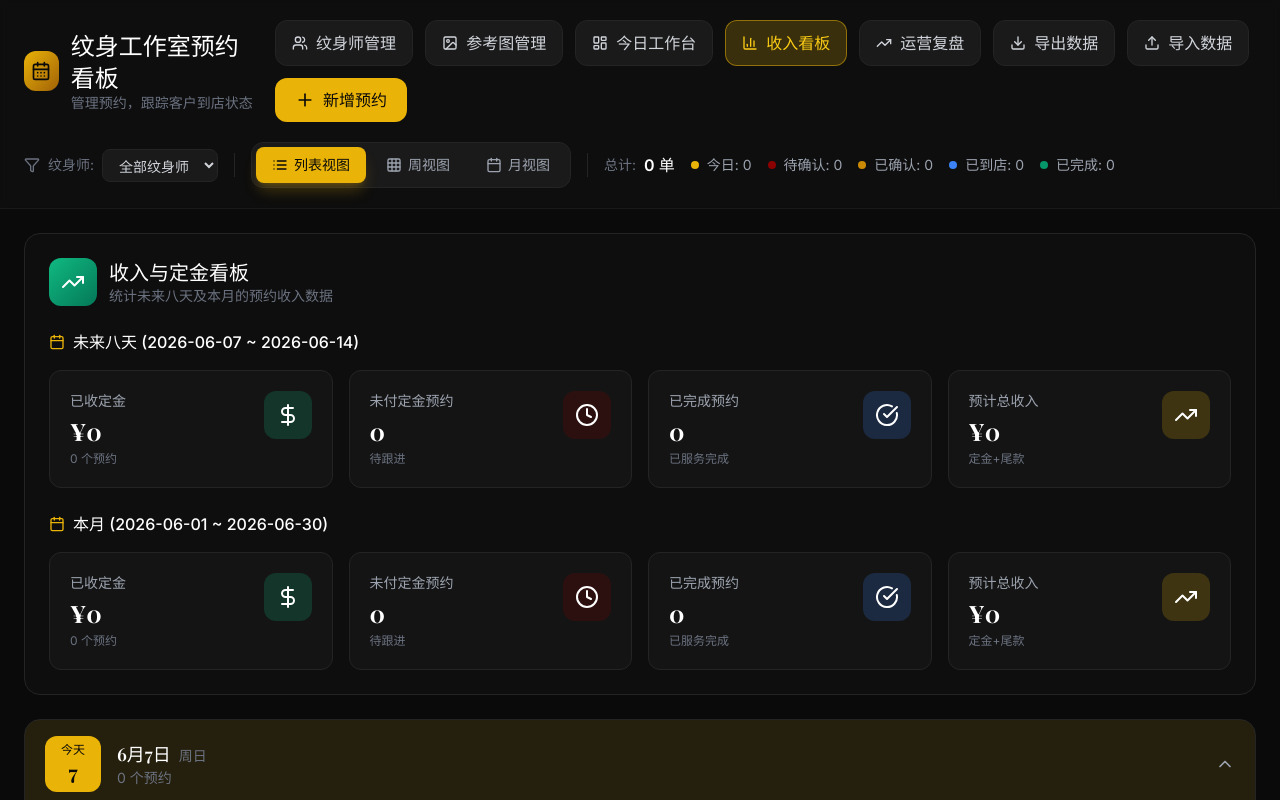
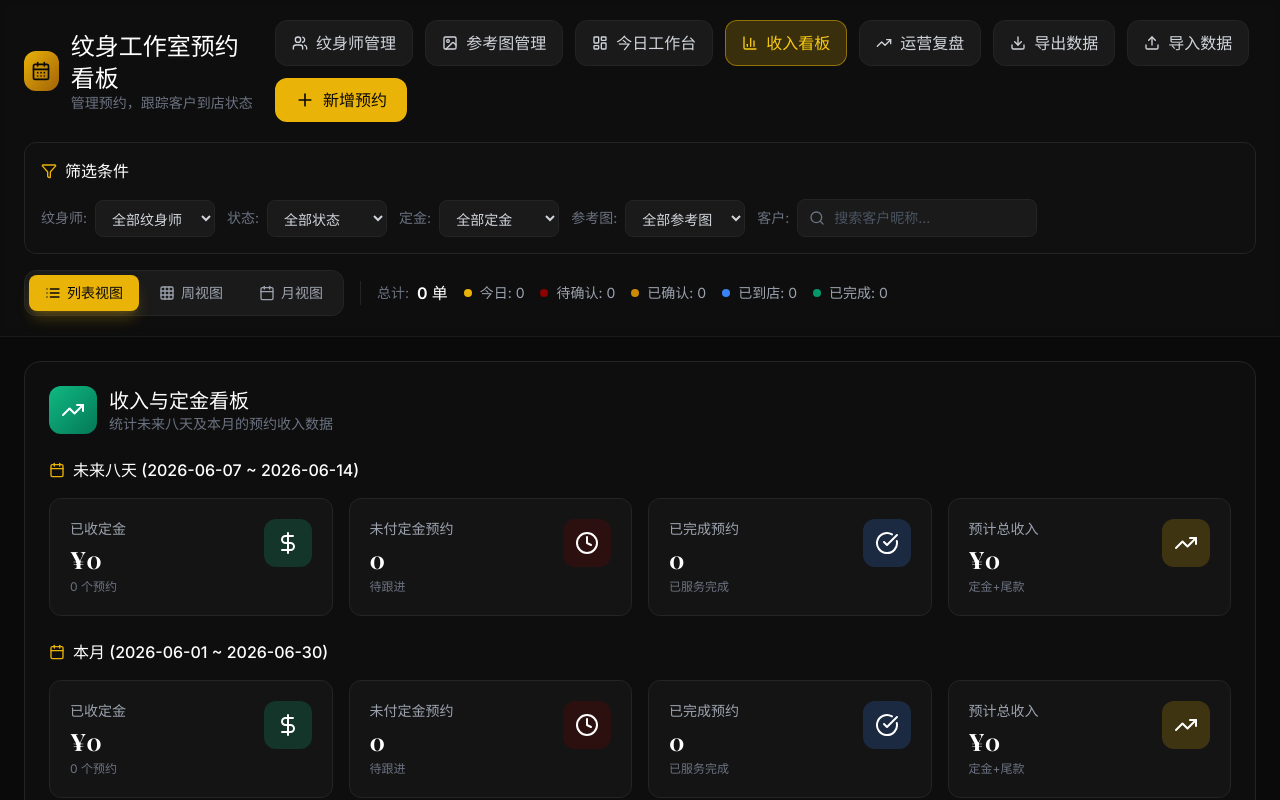
Before and after one commit to aliAjax/zbnwl-105-56e7781, a React (Vite) app: page / in a window 1280 px wide. Shown: the top 800 px of the page. Built offline with nearby package versions, Linux system fonts and the light colour scheme.

Commit message:
.1153831233917338:a611d4601fa7585b9c8b98d8de4e0d38_6a253a13bc70760a6c53a8bd.6a253a15bc70760a6c53a8bf.6a253a15e62974358cd4be23:Trae CN.T(2026/6/7 17:29:57)

```diff
--- a/src/components/AppointmentBoard.tsx
+++ b/src/components/AppointmentBoard.tsx
@@ -1,5 +1,5 @@
 import { useState, useEffect, useRef } from 'react';
-import { Plus, CalendarDays, LayoutDashboard, Image, BarChart3, Download, Upload, Users, Filter, Calendar, List, Grid, TrendingUp } from 'lucide-react';
+import { Plus, CalendarDays, LayoutDashboard, Image, BarChart3, Download, Upload, Users, Calendar, List, Grid, TrendingUp } from 'lucide-react';
 import { useNavigate, useLocation } from 'react-router-dom';
 import { AppointmentModal } from '@/components/AppointmentModal';
 import { ArtistModal } from '@/components/ArtistModal';
@@ -8,7 +8,9 @@ import { ImportConfirmModal } from '@/components/ImportExportModal';
 import { ListView } from '@/components/ListView';
 import { WeekView } from '@/components/WeekView';
 import { MonthView } from '@/components/MonthView';
+import { AppointmentFilters } from '@/components/AppointmentFilters';
 import { useAppointmentsRepository, useArtistsRepository } from '@/storage';
+import { useAppointmentFilters } from '@/hooks/useAppointmentFilters';
 import { formatDate, getWeekDates } from '@/utils/dateUtils';
 import { Appointment, AppointmentStatus, TattooArtist, CalendarView, CALENDAR_VIEW_LABELS } from '@/types';
 import {
@@ -26,6 +28,13 @@ export function AppointmentBoard() {
   const location = useLocation();
   const { appointments, addAppointment, deleteAppointment, updateStatus, saveAppointments } = useAppointmentsRepository();
   const { artists, addArtist, toggleArtistActive } = useArtistsRepository();
+  const {
+    filters,
+    setFilter,
+    resetFilters,
+    filteredAppointments,
+    hasActiveFilters,
+  } = useAppointmentFilters(appointments);
   const [isModalOpen, setIsModalOpen] = useState(false);
   const [isArtistModalOpen, setIsArtistModalOpen] = useState(false);
   const [editingAppointment, setEditingAppointment] = useState<Appointment | null>(null);
@@ -34,7 +43,6 @@ export function AppointmentBoard() {
   const [showDashboard, setShowDashboard] = useState(true);
   const [isImportModalOpen, setIsImportModalOpen] = useState(false);
   const [importDiff, setImportDiff] = useState<ImportDiffResult | null>(null);
-  const [selectedArtistId, setSelectedArtistId] = useState<string | 'all'>('all');
   const [currentView, setCurrentView] = useState<CalendarView>('list');
   const [currentDate, setCurrentDate] = useState(new Date());
   const fileInputRef = useRef<HTMLInputElement>(null);
@@ -52,10 +60,6 @@ export function AppointmentBoard() {
 
   const weekDates = getWeekDates(8);
   const todayStr = formatDate(new Date());
-
-  const filteredAppointments = selectedArtistId === 'all'
-    ? appointments
-    : appointments.filter(apt => apt.artistId === selectedArtistId);
 
   const allWeekAppointments = weekDates.map(date => {
     const dateStr = formatDate(date);
@@ -266,25 +270,16 @@ export function AppointmentBoard() {
             />
           </div>
 
-          <div className="flex flex-wrap items-center gap-4 mt-5">
-            <div className="flex items-center gap-2">
-              <Filter className="w-4 h-4 text-gray-500" />
-              <span className="text-gray-500 text-sm">纹身师:</span>
-              <select
-                value={selectedArtistId}
-                onChange={(e) => setSelectedArtistId(e.target.value)}
-                className="bg-ink-800 border border-ink-700 text-gray-300 rounded-lg px-3 py-1.5 text-sm focus:outline-none focus:ring-2 focus:ring-gold-500/50 focus:border-gold-500 transition-all"
-              >
-                <option value="all">全部纹身师</option>
-                {artists.map(artist => (
-                  <option key={artist.id} value={artist.id}>
-                    {artist.name}{!artist.active ? ' (已停用)' : ''}
-                  </option>
-                ))}
-              </select>
-            </div>
-            <div className="w-px h-6 bg-ink-700" />
+          <div className="flex flex-col gap-4 mt-5">
+            <AppointmentFilters
+              filters={filters}
+              artists={artists}
+              onFilterChange={setFilter}
+              onReset={resetFilters}
+              hasActiveFilters={hasActiveFilters}
+            />
 
+            <div className="flex flex-wrap items-center gap-4">
               <div className="flex items-center gap-1 bg-ink-800 rounded-xl p-1 border border-ink-700">
                 {viewTabs.map(({ view, icon: Icon, label }) => (
                   <button
@@ -330,6 +325,7 @@ export function AppointmentBoard() {
             </div>
           </div>
         </div>
+      </div>
 
       <div className="max-w-7xl mx-auto px-4 sm:px-6 py-6 space-y-6">
         {showDashboard && (
@@ -338,9 +334,9 @@ export function AppointmentBoard() {
 
         {currentView === 'list' && (
           <ListView
-            appointments={appointments}
+            appointments={filteredAppointments}
             artists={artists}
-            selectedArtistId={selectedArtistId}
+            selectedArtistId="all"
             onStatusChange={handleStatusChange}
             onEdit={handleEdit}
             onDelete={handleDelete}
@@ -351,9 +347,9 @@ export function AppointmentBoard() {
         {currentView === 'week' && (
           <WeekView
             currentDate={currentDate}
-            appointments={appointments}
+            appointments={filteredAppointments}
             artists={artists}
-            selectedArtistId={selectedArtistId}
+            selectedArtistId="all"
             onDateChange={setCurrentDate}
             onSlotClick={handleWeekSlotClick}
             onAppointmentClick={handleEdit}
@@ -363,9 +359,9 @@ export function AppointmentBoard() {
         {currentView === 'month' && (
           <MonthView
             currentDate={currentDate}
-            appointments={appointments}
+            appointments={filteredAppointments}
             artists={artists}
-            selectedArtistId={selectedArtistId}
+            selectedArtistId="all"
             onDateChange={setCurrentDate}
             onDateClick={handleMonthDateClick}
             onAppointmentClick={handleEdit}
--- /dev/null
+++ b/src/components/AppointmentFilters.tsx
@@ -0,0 +1,163 @@
+import { Search, X, Filter, RotateCcw } from 'lucide-react';
+import { AppointmentFilters as AppointmentFiltersType, AppointmentStatus, STATUS_LABELS, TattooArtist } from '@/types';
+
+interface AppointmentFiltersProps {
+  filters: AppointmentFiltersType;
+  artists: TattooArtist[];
+  onFilterChange: <K extends keyof AppointmentFiltersType>(
+    key: K,
+    value: AppointmentFiltersType[K]
+  ) => void;
+  onReset: () => void;
+  hasActiveFilters: boolean;
+}
+
+export function AppointmentFilters({
+  filters,
+  artists,
+  onFilterChange,
+  onReset,
+  hasActiveFilters,
+}: AppointmentFiltersProps) {
+  const statusOptions: { value: AppointmentStatus | 'all'; label: string }[] = [
+    { value: 'all', label: '全部状态' },
+    { value: 'pending', label: STATUS_LABELS.pending },
+    { value: 'confirmed', label: STATUS_LABELS.confirmed },
+    { value: 'arrived', label: STATUS_LABELS.arrived },
+    { value: 'completed', label: STATUS_LABELS.completed },
+    { value: 'cancelled', label: STATUS_LABELS.cancelled },
+    { value: 'no_show', label: STATUS_LABELS.no_show },
+  ];
+
+  const depositOptions = [
+    { value: 'all', label: '全部定金' },
+    { value: 'yes', label: '已付定金' },
+    { value: 'no', label: '未付定金' },
+  ];
+
+  const referenceImageOptions = [
+    { value: 'all', label: '全部参考图' },
+    { value: 'yes', label: '有参考图' },
+    { value: 'no', label: '无参考图' },
+  ];
+
+  const selectClass =
+    'bg-ink-800 border border-ink-700 text-gray-300 rounded-lg px-3 py-2 text-sm focus:outline-none focus:ring-2 focus:ring-gold-500/50 focus:border-gold-500 transition-all min-w-[120px]';
+
+  return (
+    <div className="bg-ink-800/30 rounded-xl border border-ink-700 p-4">
+      <div className="flex items-center justify-between mb-4">
+        <div className="flex items-center gap-2">
+          <Filter className="w-4 h-4 text-gold-500" />
+          <span className="text-white font-medium">筛选条件</span>
+          {hasActiveFilters && (
+            <span className="px-2 py-0.5 bg-gold-500/20 text-gold-400 text-xs rounded-full">
+              已筛选
+            </span>
+          )}
+        </div>
+        {hasActiveFilters && (
+          <button
+            onClick={onReset}
+            className="flex items-center gap-1.5 px-3 py-1.5 text-gray-400 hover:text-white text-sm transition-colors hover:bg-ink-700 rounded-lg"
+          >
+            <RotateCcw className="w-3.5 h-3.5" />
+            重置
+          </button>
+        )}
+      </div>
+
+      <div className="flex flex-wrap items-center gap-3">
+        <div className="flex items-center gap-2">
+          <span className="text-gray-500 text-sm">纹身师:</span>
+          <select
+            value={filters.artistId}
+            onChange={(e) => onFilterChange('artistId', e.target.value)}
+            className={selectClass}
+          >
+            <option value="all">全部纹身师</option>
+            {artists.map((artist) => (
+              <option key={artist.id} value={artist.id}>
+                {artist.name}
+                {!artist.active ? ' (已停用)' : ''}
+              </option>
+            ))}
+          </select>
+        </div>
+
+        <div className="flex items-center gap-2">
+          <span className="text-gray-500 text-sm">状态:</span>
+          <select
+            value={filters.status}
+            onChange={(e) =>
+              onFilterChange('status', e.target.value as AppointmentStatus | 'all')
+            }
+            className={selectClass}
+          >
+            {statusOptions.map((opt) => (
+              <option key={opt.value} value={opt.value}>
+                {opt.label}
+              </option>
+            ))}
+          </select>
+        </div>
+
+        <div className="flex items-center gap-2">
+          <span className="text-gray-500 text-sm">定金:</span>
+          <select
+            value={filters.depositPaid}
+            onChange={(e) =>
+              onFilterChange('depositPaid', e.target.value as 'all' | 'yes' | 'no')
+            }
+            className={selectClass}
+          >
+            {depositOptions.map((opt) => (
+              <option key={opt.value} value={opt.value}>
+                {opt.label}
+              </option>
+            ))}
+          </select>
+        </div>
+
+        <div className="flex items-center gap-2">
+          <span className="text-gray-500 text-sm">参考图:</span>
+          <select
+            value={filters.hasReferenceImage}
+            onChange={(e) =>
+              onFilterChange('hasReferenceImage', e.target.value as 'all' | 'yes' | 'no')
+            }
+            className={selectClass}
+          >
+            {referenceImageOptions.map((opt) => (
+              <option key={opt.value} value={opt.value}>
+                {opt.label}
+              </option>
+            ))}
+          </select>
+        </div>
+
+        <div className="flex items-center gap-2 flex-1 min-w-[200px]">
+          <span className="text-gray-500 text-sm">客户:</span>
+          <div className="relative flex-1 max-w-[240px]">
+            <Search className="absolute left-3 top-1/2 -translate-y-1/2 w-4 h-4 text-gray-500" />
+            <input
+              type="text"
+              value={filters.customerKeyword}
+              onChange={(e) => onFilterChange('customerKeyword', e.target.value)}
+              placeholder="搜索客户昵称..."
+              className="w-full bg-ink-800 border border-ink-700 text-gray-300 rounded-lg pl-9 pr-8 py-2 text-sm focus:outline-none focus:ring-2 focus:ring-gold-500/50 focus:border-gold-500 transition-all placeholder:text-gray-600"
+            />
+            {filters.customerKeyword && (
+              <button
+                onClick={() => onFilterChange('customerKeyword', '')}
+                className="absolute right-2 top-1/2 -translate-y-1/2 p-0.5 text-gray-500 hover:text-white transition-colors"
+              >
+                <X className="w-3.5 h-3.5" />
+              </button>
+            )}
+          </div>
+        </div>
+      </div>
+    </div>
+  );
+}
--- /dev/null
+++ b/src/hooks/useAppointmentFilters.ts
@@ -0,0 +1,67 @@
+import { useMemo, useCallback } from 'react';
+import { useLocalStorage } from './useLocalStorage';
+import { Appointment, AppointmentFilters, DEFAULT_FILTERS } from '@/types';
+
+const STORAGE_KEY = 'appointment-filters';
+
+export function useAppointmentFilters(appointments: Appointment[]) {
+  const [filters, setFilters] = useLocalStorage<AppointmentFilters>(STORAGE_KEY, DEFAULT_FILTERS);
+
+  const setFilter = useCallback(<K extends keyof AppointmentFilters>(
+    key: K,
+    value: AppointmentFilters[K]
+  ) => {
+    setFilters(prev => ({ ...prev, [key]: value }));
+  }, [setFilters]);
+
+  const resetFilters = useCallback(() => {
+    setFilters(DEFAULT_FILTERS);
+  }, [setFilters]);
+
+  const filteredAppointments = useMemo(() => {
+    return appointments.filter(apt => {
+      if (filters.artistId !== 'all' && apt.artistId !== filters.artistId) {
+        return false;
+      }
+      if (filters.status !== 'all' && apt.status !== filters.status) {
+        return false;
+      }
+      if (filters.depositPaid !== 'all') {
+        const paid = apt.depositPaid;
+        if (filters.depositPaid === 'yes' && !paid) return false;
+        if (filters.depositPaid === 'no' && paid) return false;
+      }
+      if (filters.customerKeyword.trim()) {
+        const keyword = filters.customerKeyword.trim().toLowerCase();
+        if (!apt.customerName.toLowerCase().includes(keyword)) {
+          return false;
+        }
+      }
+      if (filters.hasReferenceImage !== 'all') {
+        const hasRef = !!apt.referenceImage;
+        if (filters.hasReferenceImage === 'yes' && !hasRef) return false;
+        if (filters.hasReferenceImage === 'no' && hasRef) return false;
+      }
+      return true;
+    });
+  }, [appointments, filters]);
+
+  const hasActiveFilters = useMemo(() => {
+    return (
+      filters.artistId !== 'all' ||
+      filters.status !== 'all' ||
+      filters.depositPaid !== 'all' ||
+      filters.customerKeyword.trim() !== '' ||
+      filters.hasReferenceImage !== 'all'
+    );
+  }, [filters]);
+
+  return {
+    filters,
+    setFilters,
+    setFilter,
+    resetFilters,
+    filteredAppointments,
+    hasActiveFilters,
+  };
+}
--- a/src/types/index.ts
+++ b/src/types/index.ts
@@ -135,3 +135,19 @@ export const CALENDAR_VIEW_LABELS: Record<CalendarView, string> = {
   week: '周视图',
   month: '月视图',
 };
+
+export interface AppointmentFilters {
+  artistId: string | 'all';
+  status: AppointmentStatus | 'all';
+  depositPaid: 'all' | 'yes' | 'no';
+  customerKeyword: string;
+  hasReferenceImage: 'all' | 'yes' | 'no';
+}
+
+export const DEFAULT_FILTERS: AppointmentFilters = {
+  artistId: 'all',
+  status: 'all',
+  depositPaid: 'all',
+  customerKeyword: '',
+  hasReferenceImage: 'all',
+};
```
Lines whose indentation alone changed are shown as unchanged.
